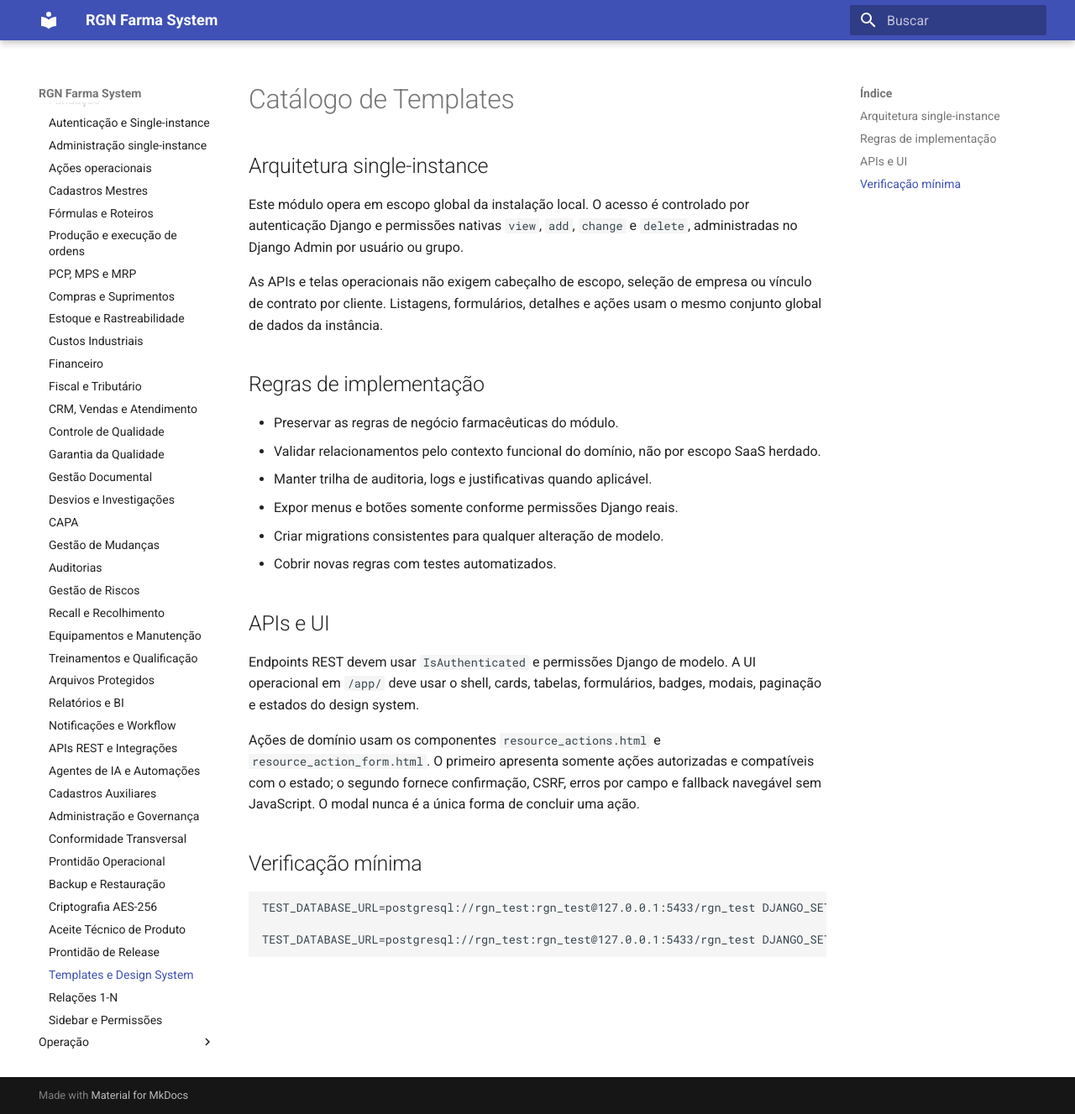
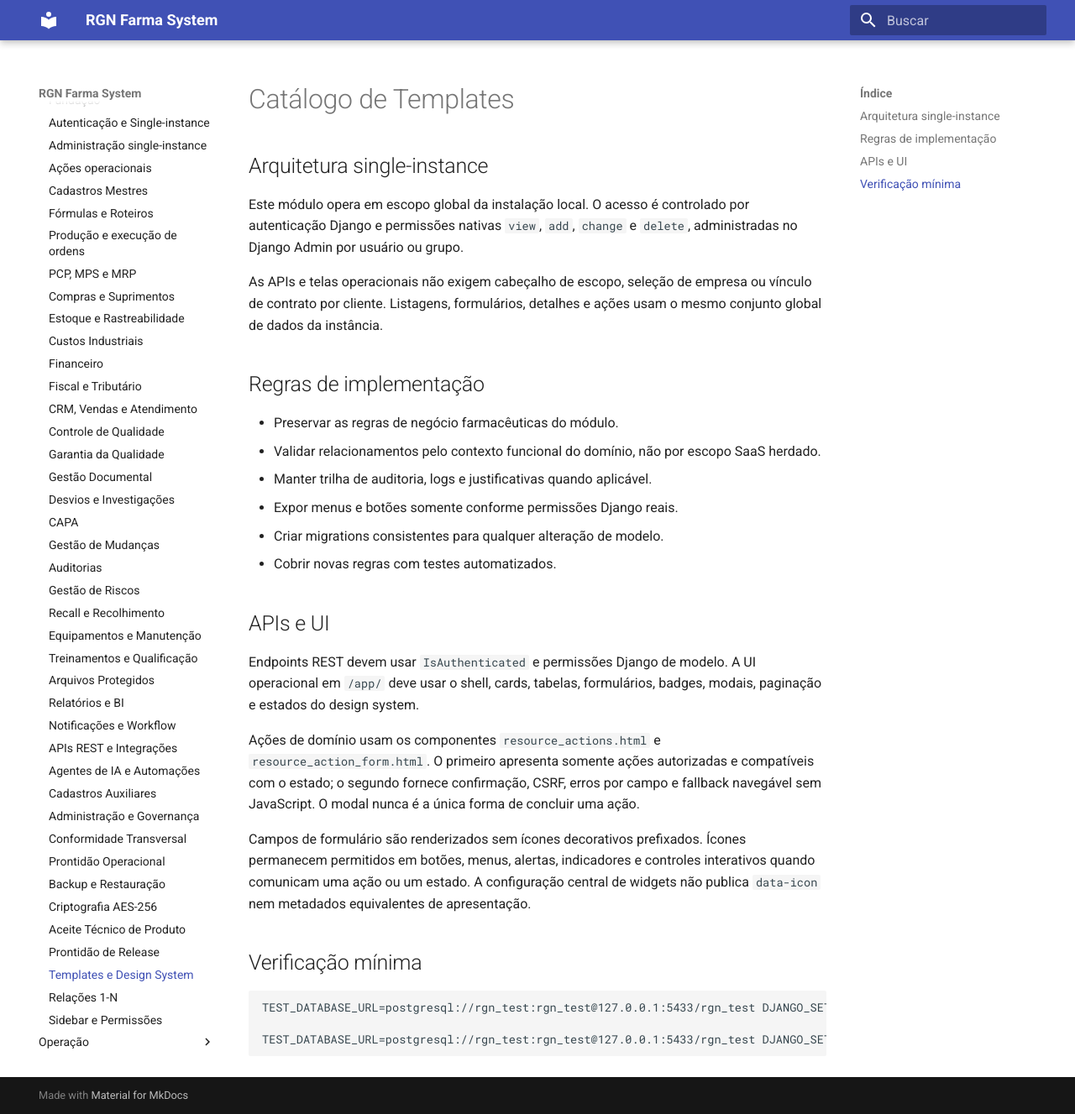
Before and after one commit to RuiGN/rgnfamarsystemv2, an MkDocs documentation site: the page built from docs/architecture/templates.md, in a window 1280 px wide and 1327 px high. Shown: the whole window at 84% size. Built offline with MkDocs 1.6.1 and Material for MkDocs 9.7.7, drawn with Linux system fonts in a browser that asks for light colours.

Commit message:
docs: define icon-free form field contract

````diff
--- a/docs/architecture/templates.md
+++ b/docs/architecture/templates.md
@@ -32,6 +32,11 @@ compatíveis com o estado; o segundo fornece confirmação, CSRF, erros por camp
 e fallback navegável sem JavaScript. O modal nunca é a única forma de concluir
 uma ação.
 
+Campos de formulário são renderizados sem ícones decorativos prefixados. Ícones
+permanecem permitidos em botões, menus, alertas, indicadores e controles
+interativos quando comunicam uma ação ou um estado. A configuração central de
+widgets não publica `data-icon` nem metadados equivalentes de apresentação.
+
 ## Verificação mínima
 
 ```bash
````
